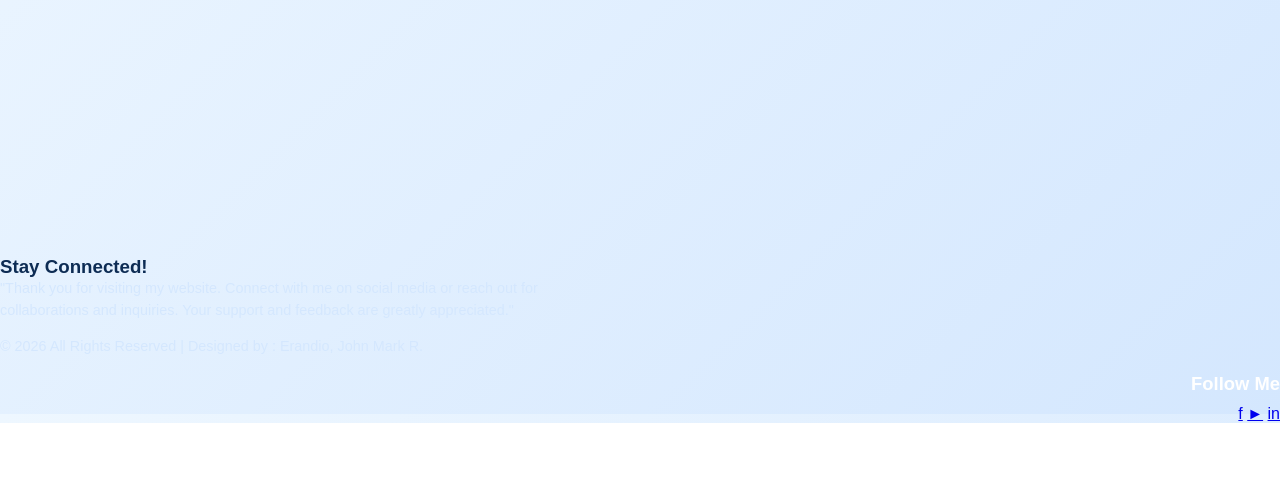
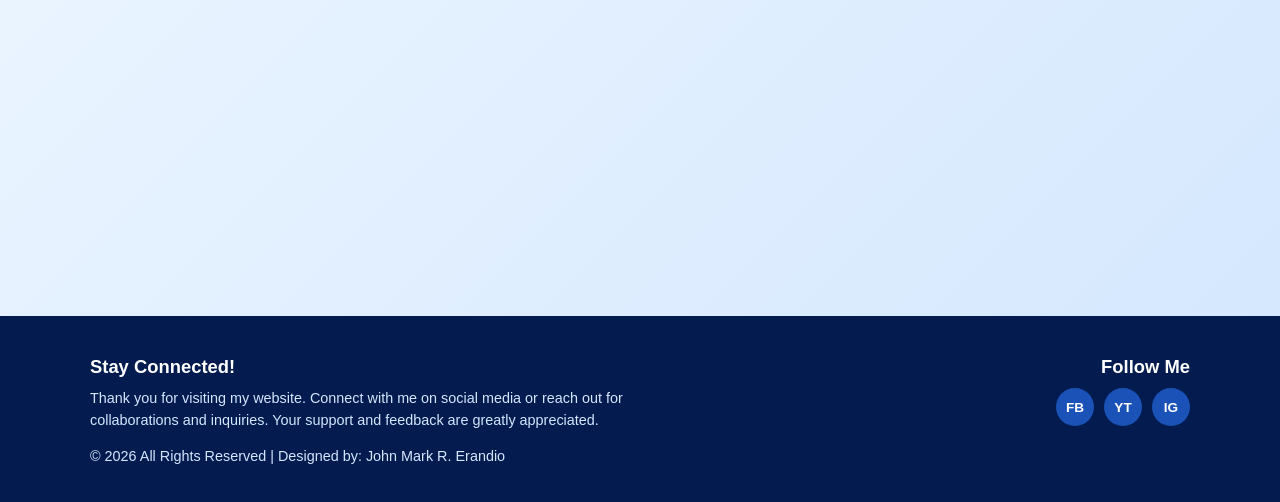
Before and after one commit to johnmarkerandio87-commits/BasicHTML_Erandio, a plain HTML site: page index.html in a window 1280 px wide. Shown: the part 386-888 px from the top of the page. Before the commit the page ends 809 px from the top, so only its background shows below. Drawn offline with Linux system fonts and the light colour scheme.

Commit message:
Update index.html

```diff
--- a/index.html
+++ b/index.html
@@ -1,4 +1,3 @@
-
 <!DOCTYPE html>
 <html lang="en">
 <head>
@@ -25,20 +24,22 @@
         <h1>John Mark R. Erandio</h1>
         <p>12-Cooper</p>
     </main>
-     <footer>
+    <footer class="site-footer">
+      <div class="footer-container">
         <div class="footer-left">
-            <h3>Stay Connected!</h3>
-            <p>"Thank you for visiting my website. Connect with me on social media or reach out for collaborations and inquiries. Your support and feedback are greatly appreciated."</p>
-            <p style="margin-top: 8px; font-size: 11px;">&copy; 2026 All Rights Reserved | Designed by : Erandio, John Mark R.</p>
+          <h4>Stay Connected!</h4>
+          <p>Thank you for visiting my website. Connect with me on social media or reach out for collaborations and inquiries. Your support and feedback are greatly appreciated.</p>
+          <p class="footer-copy">&copy; 2026 All Rights Reserved | Designed by: John Mark R. Erandio</p>
         </div>
         <div class="footer-right">
-            <h4>Follow Me</h4>
-            <div class="social-icons">
-                <a href="https://facebook.com" target="_blank" aria-label="Facebook">f</a>
-                <a href="https://youtube.com" target="_blank" aria-label="YouTube">&#9658;</a>
-                <a href="https://instagram.com" target="_blank" aria-label="Instagram">in</a>
-            </div>
+          <h4>Follow Me</h4>
+          <div class="social-links">
+            <a href="#">FB</a>
+            <a href="#">YT</a>
+            <a href="#">IG</a>
+          </div>
         </div>
+      </div>
     </footer>
 
 </body>
```
